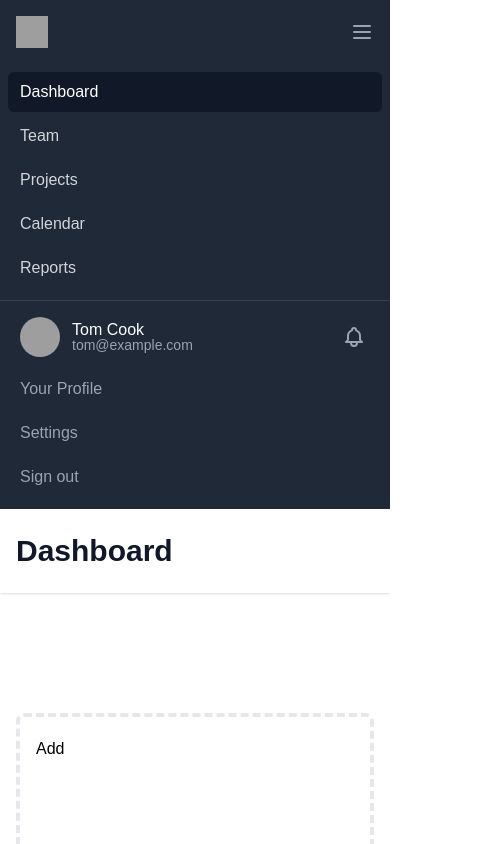
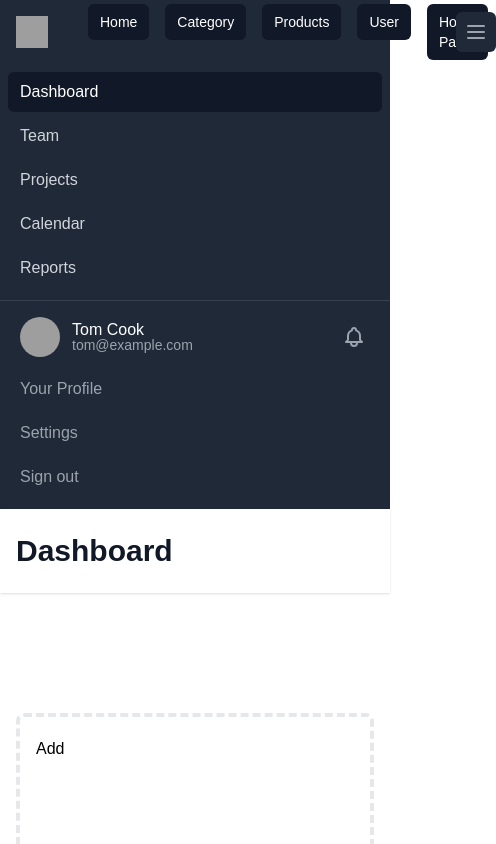
Before and after one commit to khanh1392002/ASM-NextJs, a Next.js app: page /admin in a window 390 px wide. Shown: the top 844 px of the page, 496 px wide, since content can reach past the window. Built offline with nearby package versions, Linux system fonts and the light colour scheme; grey boxes are pictures that could not be loaded.

Commit message:
updata admin

```diff
--- a/components/Layout/adminlayout.tsx
+++ b/components/Layout/adminlayout.tsx
@@ -15,7 +15,7 @@ const adminlayout = ({children}: layoutProps) => {
           <div className="flex-shrink-0">
             <img className="h-8 w-8" src="https://tailwindui.com/img/logos/workflow-mark-indigo-500.svg" alt="Workflow"/>
           </div>
-          <div className="hidden md:block">
+          <div className=" md:block">
             <div className="ml-10 flex items-baseline space-x-4">
 
               <span className="bg-gray-900 text-white px-3 py-2 rounded-md text-sm font-medium"><Link href="/admin"  aria-current="page">Home</Link></span>
--- a/pages/admin/categories/index.tsx
+++ b/pages/admin/categories/index.tsx
@@ -64,7 +64,7 @@ const Categories = (props: Props) => {
                     <td className='text-center'>{item.name}</td>
                     <td className='text-center'>
                       <Link className='' href={`categories/edit/${item._id}`}>
-                        <span className="hidden sm:block"> <button type="button" className="inline-flex items-center px-4 py-2 border border-gray-300 rounded-md shadow-sm text-sm font-medium text-gray-700 bg-white hover:bg-sky-400 focus:outline-none focus:ring-2 focus:ring-offset-2 focus:ring-indigo-500"> <svg className="-ml-1 mr-2 h-5 w-5 text-gray-500" xmlns="http://www.w3.org/2000/svg" viewBox="0 0 20 20" fill="currentColor" aria-hidden="true"> <path d="M13.586 3.586a2 2 0 112.828 2.828l-.793.793-2.828-2.828.793-.793zM11.379 5.793L3 14.172V17h2.828l8.38-8.379-2.83-2.828z" /> </svg> Edit </button> </span>
+                        <span className=" sm:block"> <button type="button" className="inline-flex items-center px-4 py-2 border border-gray-300 rounded-md shadow-sm text-sm font-medium text-gray-700 bg-white hover:bg-sky-400 focus:outline-none focus:ring-2 focus:ring-offset-2 focus:ring-indigo-500"> <svg className="-ml-1 mr-2 h-5 w-5 text-gray-500" xmlns="http://www.w3.org/2000/svg" viewBox="0 0 20 20" fill="currentColor" aria-hidden="true"> <path d="M13.586 3.586a2 2 0 112.828 2.828l-.793.793-2.828-2.828.793-.793zM11.379 5.793L3 14.172V17h2.828l8.38-8.379-2.83-2.828z" /> </svg> Edit </button> </span>
                       </Link>
                     </td>
                     <td className='text-center'>
--- a/pages/admin/products/index.tsx
+++ b/pages/admin/products/index.tsx
@@ -67,7 +67,7 @@ const listproducts = (props: Props) => {
                   <td className='text-center'>{item.description}</td>
                   <td className='text-center'>
                     <Link className='' href={`/admin/products/edit/${item._id}`}>
-                      <span className="hidden sm:block"> <button type="button" className="inline-flex items-center px-4 py-2 border border-gray-300 rounded-md shadow-sm text-sm font-medium text-gray-700 bg-white hover:bg-gray-50 focus:outline-none focus:ring-2 focus:ring-offset-2 focus:ring-indigo-500"> <svg className="-ml-1 mr-2 h-5 w-5 text-gray-500" xmlns="http://www.w3.org/2000/svg" viewBox="0 0 20 20" fill="currentColor" aria-hidden="true"> <path d="M13.586 3.586a2 2 0 112.828 2.828l-.793.793-2.828-2.828.793-.793zM11.379 5.793L3 14.172V17h2.828l8.38-8.379-2.83-2.828z" /> </svg> Edit </button> </span>
+                      <span className=" sm:block"> <button type="button" className="inline-flex items-center px-4 py-2 border border-gray-300 rounded-md shadow-sm text-sm font-medium text-gray-700 bg-white hover:bg-gray-50 focus:outline-none focus:ring-2 focus:ring-offset-2 focus:ring-indigo-500"> <svg className="-ml-1 mr-2 h-5 w-5 text-gray-500" xmlns="http://www.w3.org/2000/svg" viewBox="0 0 20 20" fill="currentColor" aria-hidden="true"> <path d="M13.586 3.586a2 2 0 112.828 2.828l-.793.793-2.828-2.828.793-.793zM11.379 5.793L3 14.172V17h2.828l8.38-8.379-2.83-2.828z" /> </svg> Edit </button> </span>
                     </Link>
                   </td>
                   <td className='text-center'>
```
